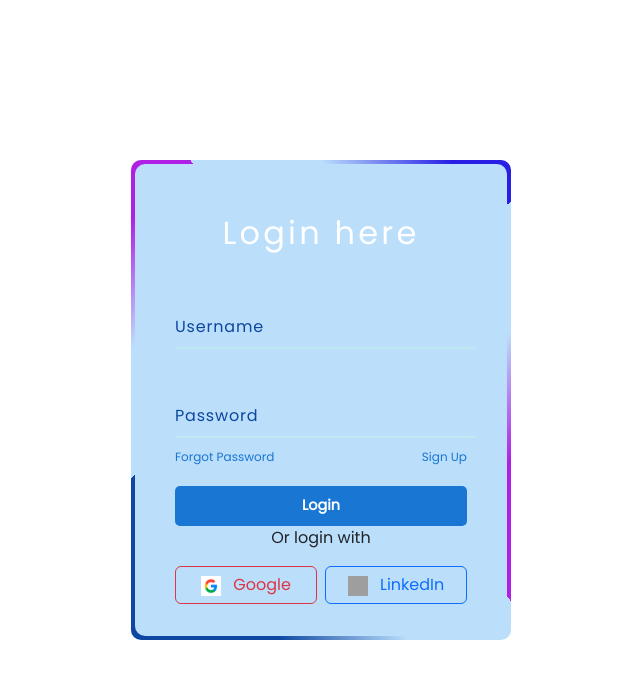
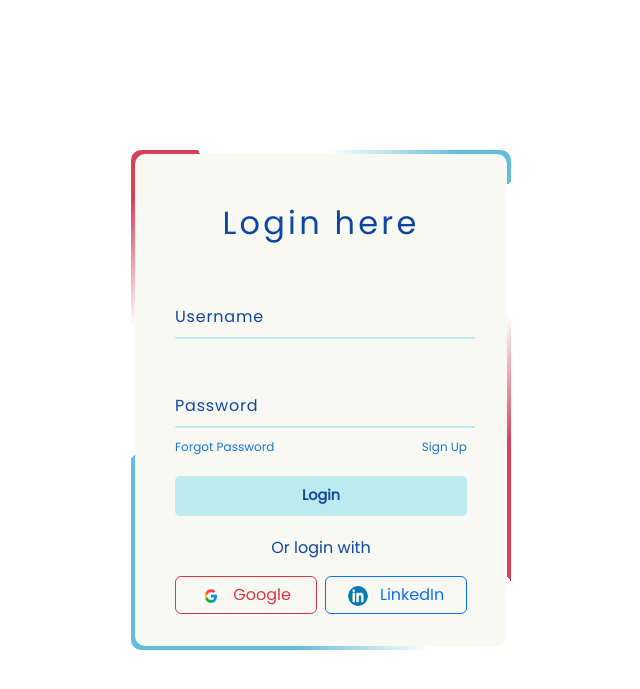
Before and after one commit to ramtinmk/rahnama, a Flask app: page /login in a window 1280 px wide. Shown: the top 689 px of the page, without its empty margins (319-959 px from the left). Run offline with Flask 3, Linux system fonts and the light colour scheme; grey boxes are pictures that could not be loaded.

Commit message:
login finish

```diff
--- a/static/css/styles.css
+++ b/static/css/styles.css
@@ -16,8 +16,8 @@ body {
 .box {
   position: relative;
   width: 380px;
-  height: 480px;
-  background-color:#BBDEFB ;
+  height: 500px;
+  background: color #f9f9f6;
   border-radius: 10px;
   overflow: hidden;
 }
@@ -28,7 +28,7 @@ body {
   left: -50%;
   width: 380px;
   height: 420px;
-  background:linear-gradient(0deg,transparent, transparent,#af1fe4,#af1fe4,#af1fe4) ;
+  background:linear-gradient(0deg,transparent, transparent,#d93e5b,#d93e5b,#d93e5b) ;
   z-index: 1;
   transform-origin: bottom right;
   animation: animate 6s linear infinite;
@@ -41,7 +41,7 @@ body {
   left: -50%;
   width: 380px;
   height: 420px;
-  background:linear-gradient(0deg,transparent, transparent,#af1fe4,#af1fe4,#af1fe4) ;
+  background:linear-gradient(0deg,transparent, transparent,#d93e5b,#d93e5b,#d93e5b) ;
   z-index: 1;
   transform-origin: bottom right;
   animation: animate 6s linear infinite;
@@ -59,7 +59,7 @@ body {
   left: -50%;
   width: 380px;
   height: 420px;
-  background:linear-gradient(0deg,transparent, transparent,#0D47A1,#0D47A1,#0D47A1) ;
+  background:linear-gradient(0deg,transparent, transparent,#64bedb,#64bedb,#64bedb) ;
   z-index: 1;
   transform-origin: bottom right;
   animation: animate 6s linear infinite;
@@ -73,7 +73,7 @@ body {
   left: -50%;
   width: 380px;
   height: 420px;
-  background:linear-gradient(0deg,transparent, transparent,#291fe4,#291fe4,#6e1fe4) ;
+  background:linear-gradient(0deg,transparent, transparent,#64bedb,#64bedb,#64bedb) ;
   z-index: 1;
   transform-origin: bottom right;
   animation: animate 6s linear infinite;
@@ -93,7 +93,7 @@ body {
 .box form{
   position: absolute;
   inset: 4px;
-  background:#BBDEFB;
+  background:#f9f9f4;
   padding: 50px 40px;
   border-radius: 10px;
   z-index: 2;
@@ -102,7 +102,7 @@ body {
 
 }
  .box form h2{
-  color:#FFFFFF;
+  color:#0D47A1;
   font-weight: 500;
   text-align: center;
   letter-spacing: 0.1em;
@@ -121,7 +121,7 @@ body {
   outline: none;
   border: none;
   box-shadow: none;
-  color:#bde9f1 ;
+  color:#0D47A1 ;
   font-size: 1em;
   letter-spacing: 0.05em;
   transition: 0.5s;
@@ -139,7 +139,7 @@ body {
 }
 .box form .inputbox input:valid ~span,
 .box form .inputbox input:focus ~span{
-  color: #C7AC79;
+  color: #0D47A1;
   font-size: 0.75em;
   transform: translateY(-34px);
 }
@@ -177,16 +177,16 @@ body {
   border: none;
   outline: none;
   padding: 9px 25px;
-  background: #1976D2;
+  background: #bde9f1;
   cursor: pointer;
   font-size: 0.9em;
   border-radius: 5px;
   font-weight: 600;
   margin-top: 10px;
-  color: #FFFFFF;
+  color: #0D47A1;
 }
 .box form input[type='submit']:active{
-  opacity: 0.8 ;
+  opacity: 0.7 ;
 }
 .login-container{
   display: inline;
@@ -195,3 +195,7 @@ body {
   text-align: center;
   color: #0D47A1;
 }
+.login_option{
+  margin-top:20px;
+  color: #0D47A1;
+}
--- a/templates/login.html
+++ b/templates/login.html
@@ -26,19 +26,19 @@
          </div>
          <div class="links">
             <a href="#" >Forgot Password</a>
-            <a href="/sign" >Sign Up</a>
+            <a href="/signup" >Sign Up</a>
             <!-- <button type="submit">login</button> -->
          </div>
          <input type="submit" value="Login"/>
 
-         <div class="text-center">Or login with</div>
+         <div class="text-center login_option" >Or login with</div>
          <div class="d-flex justify-content-between mt-3">
              <a href="/redirect_auth" class="btn btn-outline-danger w-100 me-2">
-                 <img src="../static/images/google.jpg" alt="Google" class="img-fluid" style="width: 20px; height: 20px; margin-right: 8px;"/>
+                 <img src="../static/images/google.jpg" alt="Google" class="img-fluid rounded-circle" style="width: 20px; height: 20px; margin-right: 8px;"/>
                  Google
              </a>
              <a href="/linkedin_auth" class="btn btn-outline-primary w-100">
-                 <img src="../static/images/linkedin.png" alt="LinkedIn" class="img-fluid" style="width: 20px; height: 20px; margin-right: 8px;"/>
+                 <img src="../static/images/linkedin.jpg" alt="LinkedIn" class="img-fluid rounded-circle" style="width: 20px; height: 20px; margin-right: 8px;"/>
                  LinkedIn
              </a>
          </div>
--- a/templates/signup.html
+++ b/templates/signup.html
@@ -30,7 +30,8 @@
          </div>
          <div class="links">
             <a href="#" >Have an account?</a>
-            <button type="submit">sign up</button>
+            <a href="/login" >Login</a>
+
          </div>
          <input type="submit" value="sign up"/>
     </div>
```
Also changed, not shown: static/images/linkedin.jpg (added).
